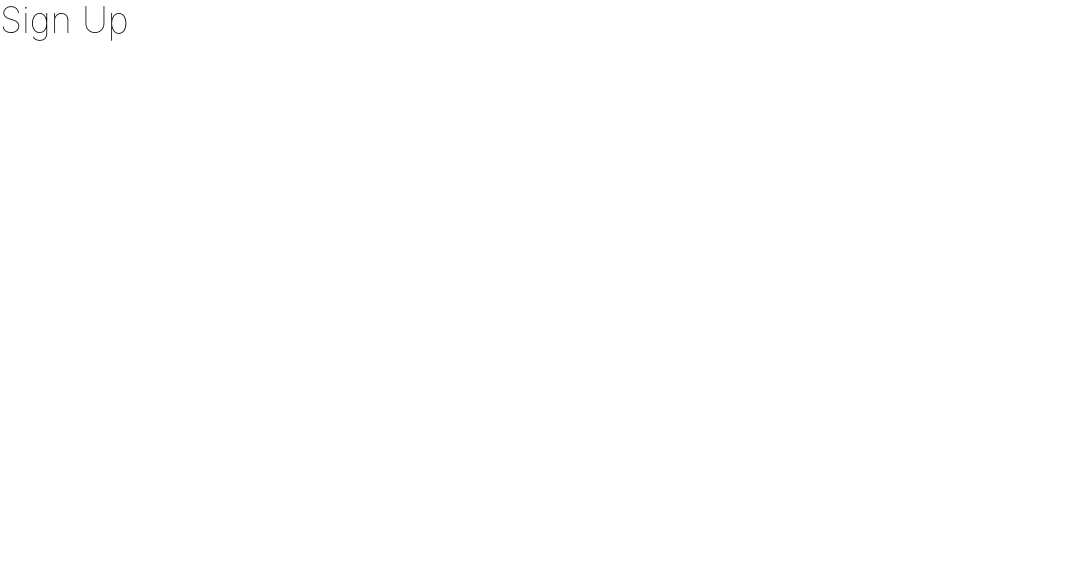
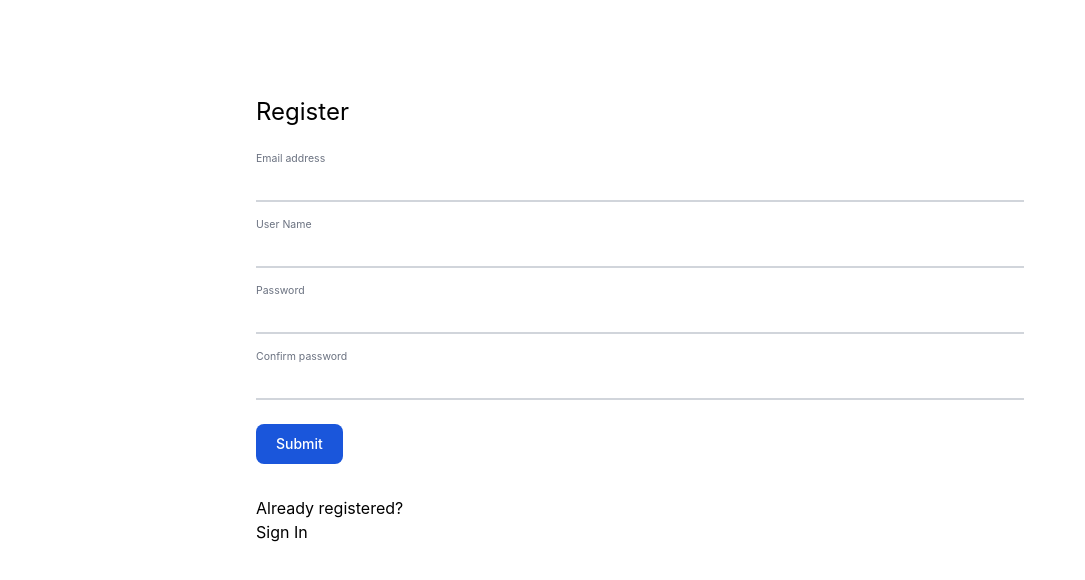
Before and after one commit to AsjadIftikhar/GrowthMenu_F, a Next.js app in the folder growthmenu/: page /register in a window 1280 px wide. Shown: the top 580 px of the page, without its empty margins (0-1085 px from the left). Built offline with nearby package versions, Linux system fonts and the light colour scheme.

Commit message:
registration complete

```diff
--- a/growthmenu/package.json
+++ b/growthmenu/package.json
@@ -9,6 +9,7 @@
     "lint": "next lint"
   },
   "dependencies": {
+    "axios": "^0.26.1",
     "flowbite": "^1.3.4",
     "next": "12.1.0",
     "react": "17.0.2",
--- /dev/null
+++ b/growthmenu/pages/api/axios.jsx
@@ -0,0 +1,5 @@
+import axios from 'axios';
+
+export default axios.create({
+    baseURL: 'http://127.0.0.1:8000'
+});
--- a/growthmenu/pages/index.jsx
+++ b/growthmenu/pages/index.jsx
@@ -11,7 +11,7 @@ export default function Home() {
       </Head>
 
       <main>
-        <p class="text-9xl dark:text-white font-thin dark:text-white">
+        <p className="text-9xl dark:text-white font-thin dark:text-white">
           Home Page
         </p>
       </main>
--- a/growthmenu/pages/register.jsx
+++ b/growthmenu/pages/register.jsx
@@ -1,11 +1,141 @@
-import React from "react";
+import {useRef, useState, useEffect} from "react";
+
+import axios from './api/axios';
+
+const USER_REGEX = /^[A-z][A-z0-9-_]{3,23}$/;
+const PWD_REGEX = /^(?=.*[a-z])(?=.*[A-Z])(?=.*[0-9]).{6,24}$/;
+const REGISTER_URL = '/auth/users/';
 
 const Register = () => {
-  return (
-    <div className="text-4xl dark:text-white font-thin dark:text-white">
-      Sign Up
-    </div>
-  );
-};
+    const userRef = useRef();
+    const errRef = useRef();
 
-export default Register;
+    const [email, setEmail] = useState('');
+    const [user, setUser] = useState('');
+    const [pwd, setPwd] = useState('');
+    const [matchPwd, setMatchPwd] = useState('');
+
+    const [errMsg, setErrMsg] = useState('');
+    const [success, setSuccess] = useState(false);
+
+    const handleSubmit = async (e) => {
+        e.preventDefault();
+        // if button enabled with JS hack
+        // const v1 = USER_REGEX.test(user);
+        // const v2 = PWD_REGEX.test(pwd);
+        // if (!v1 || !v2) {
+        //     setErrMsg("Invalid Entry");
+        //     return;
+        // }
+        console.log(email)
+        console.log(user)
+        console.log(pwd)
+        try {
+            const response = await axios.post(REGISTER_URL,
+                JSON.stringify({email, username: user, password: pwd}),
+                {
+                    headers: {
+                        'Content-Type': 'application/json',
+                    }
+                }
+            );
+            console.log(response?.data);
+            console.log(response?.accessToken);
+            console.log(JSON.stringify(response))
+            setSuccess(true);
+            //clear state and controlled inputs
+            //need value attrib on inputs for this
+            setUser('');
+            setPwd('');
+            setMatchPwd('');
+        } catch (err) {
+            if (!err?.response) {
+                setErrMsg('No Server Response');
+            } else if (err.response?.status === 409) {
+                setErrMsg('Username Taken');
+            } else {
+                setErrMsg('Registration Failed')
+            }
+            // errRef.current.focus();
+        }
+    }
+
+    return (
+        <div className="px-64 py-16">
+            {success ? (
+                <section>
+                    <h1>Success!</h1>
+                    <p>
+                        <a href="#">Sign In</a>
+                    </p>
+                </section>
+            ) : (
+                <section>
+                    <p ref={errRef} className="">{errMsg}</p>
+                    <h1 className="py-8 text-2xl">Register</h1>
+                    <form onSubmit={handleSubmit}>
+                        <div className="relative z-0 mb-6 w-full group">
+                            <input type="email"
+                                   className="block py-2.5 px-0 w-full text-sm text-gray-900 bg-transparent border-0 border-b-2 border-gray-300 appearance-none dark:text-white dark:border-gray-600 dark:focus:border-blue-500 focus:outline-none focus:ring-0 focus:border-blue-600 peer"
+                                   id="email"
+                                   // autoComplete="off"
+                                   onChange={(e) => setEmail(e.target.value)}
+                                   value={email}
+                                   required/>
+                            <label htmlFor="floating_email"
+                                   className="absolute text-sm text-gray-500 dark:text-gray-400 duration-300 transform -translate-y-6 scale-75 top-3 -z-10 origin-[0] peer-focus:left-0 peer-focus:text-blue-600 peer-focus:dark:text-blue-500 peer-placeholder-shown:scale-100 peer-placeholder-shown:translate-y-0 peer-focus:scale-75 peer-focus:-translate-y-6">Email
+                                address</label>
+                        </div>
+                        <div className="relative z-0 mb-6 w-full group">
+                            <input type="text"
+                                   className="block py-2.5 px-0 w-full text-sm text-gray-900 bg-transparent border-0 border-b-2 border-gray-300 appearance-none dark:text-white dark:border-gray-600 dark:focus:border-blue-500 focus:outline-none focus:ring-0 focus:border-blue-600 peer"
+                                   id="username"
+                                   // autoComplete="off"
+                                   onChange={(e) => setUser(e.target.value)}
+                                   value={user}
+                                   required/>
+                            <label htmlFor="floating_email"
+                                   className="absolute text-sm text-gray-500 dark:text-gray-400 duration-300 transform -translate-y-6 scale-75 top-3 -z-10 origin-[0] peer-focus:left-0 peer-focus:text-blue-600 peer-focus:dark:text-blue-500 peer-placeholder-shown:scale-100 peer-placeholder-shown:translate-y-0 peer-focus:scale-75 peer-focus:-translate-y-6">User
+                                Name</label>
+                        </div>
+                        <div className="relative z-0 mb-6 w-full group">
+                            <input
+                                className="block py-2.5 px-0 w-full text-sm text-gray-900 bg-transparent border-0 border-b-2 border-gray-300 appearance-none dark:text-white dark:border-gray-600 dark:focus:border-blue-500 focus:outline-none focus:ring-0 focus:border-blue-600 peer"
+                                type="password"
+                                id="password"
+                                onChange={(e) => setPwd(e.target.value)}
+                                value={pwd}
+                                required/>
+                            <label htmlFor="floating_password"
+                                   className="absolute text-sm text-gray-500 dark:text-gray-400 duration-300 transform -translate-y-6 scale-75 top-3 -z-10 origin-[0] peer-focus:left-0 peer-focus:text-blue-600 peer-focus:dark:text-blue-500 peer-placeholder-shown:scale-100 peer-placeholder-shown:translate-y-0 peer-focus:scale-75 peer-focus:-translate-y-6">Password</label>
+                        </div>
+                        <div className="relative z-0 mb-6 w-full group">
+                            <input
+                                className="block py-2.5 px-0 w-full text-sm text-gray-900 bg-transparent border-0 border-b-2 border-gray-300 appearance-none dark:text-white dark:border-gray-600 dark:focus:border-blue-500 focus:outline-none focus:ring-0 focus:border-blue-600 peer"
+                                type="password"
+                                id="confirm_pwd"
+                                onChange={(e) => setMatchPwd(e.target.value)}
+                                value={matchPwd}
+                                required/>
+                            <label htmlFor="floating_repeat_password"
+                                   className="absolute text-sm text-gray-500 dark:text-gray-400 duration-300 transform -translate-y-6 scale-75 top-3 -z-10 origin-[0] peer-focus:left-0 peer-focus:text-blue-600 peer-focus:dark:text-blue-500 peer-placeholder-shown:scale-100 peer-placeholder-shown:translate-y-0 peer-focus:scale-75 peer-focus:-translate-y-6">Confirm
+                                password</label>
+                        </div>
+                        <button type="submit"
+                                className="text-white bg-blue-700 hover:bg-blue-800 focus:ring-4 focus:ring-blue-300 font-medium rounded-lg text-sm w-full sm:w-auto px-5 py-2.5 text-center dark:bg-blue-600 dark:hover:bg-blue-700 dark:focus:ring-blue-800">Submit
+                        </button>
+                    </form>
+                    <p className="py-8">
+                        Already registered?<br/>
+                        <span className="">
+                            {/*put router link here*/}
+                            <a href="#">Sign In</a>
+                        </span>
+                    </p>
+                </section>
+            )}
+        </div>
+    )
+}
+
+export default Register
```
Also changed, not shown: 1 other file (tests, documents, lock files or other folders).
